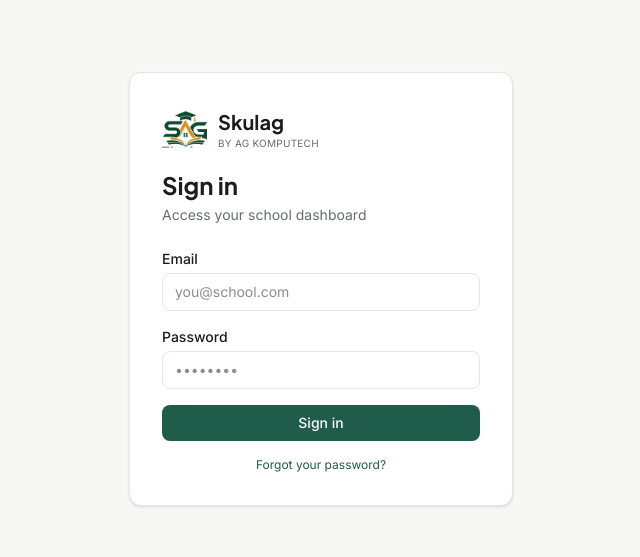
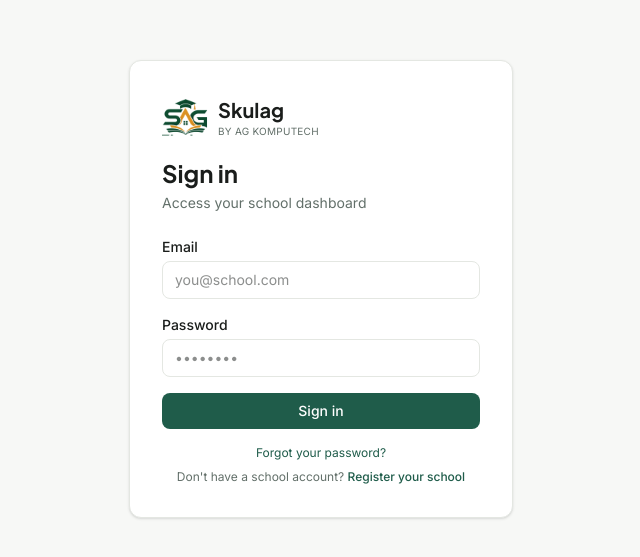
Before and after one commit to aleeyhuag/school-saas-web, a React (Vite) app: page /login in a window 1280 px wide. Shown: the part 111-668 px from the top of the page, without its empty margins (319-959 px from the left). Built offline with nearby package versions, Linux system fonts and the light colour scheme; no server answers.

Commit message:
Login register

```diff
--- a/src/pages/Login.jsx
+++ b/src/pages/Login.jsx
@@ -136,6 +136,12 @@ export default function Login() {
         <p className="text-xs text-muted text-center mt-4">
           <Link to="/forgot-password" className="text-primary hover:underline">Forgot your password?</Link>
         </p>
+        <p className="text-xs text-muted text-center mt-2">
+          Don&apos;t have a school account?{' '}
+          <Link to="/register-school" className="text-primary font-medium hover:underline">
+            Register your school
+          </Link>
+        </p>
       </form>
     </div>
   );
```
